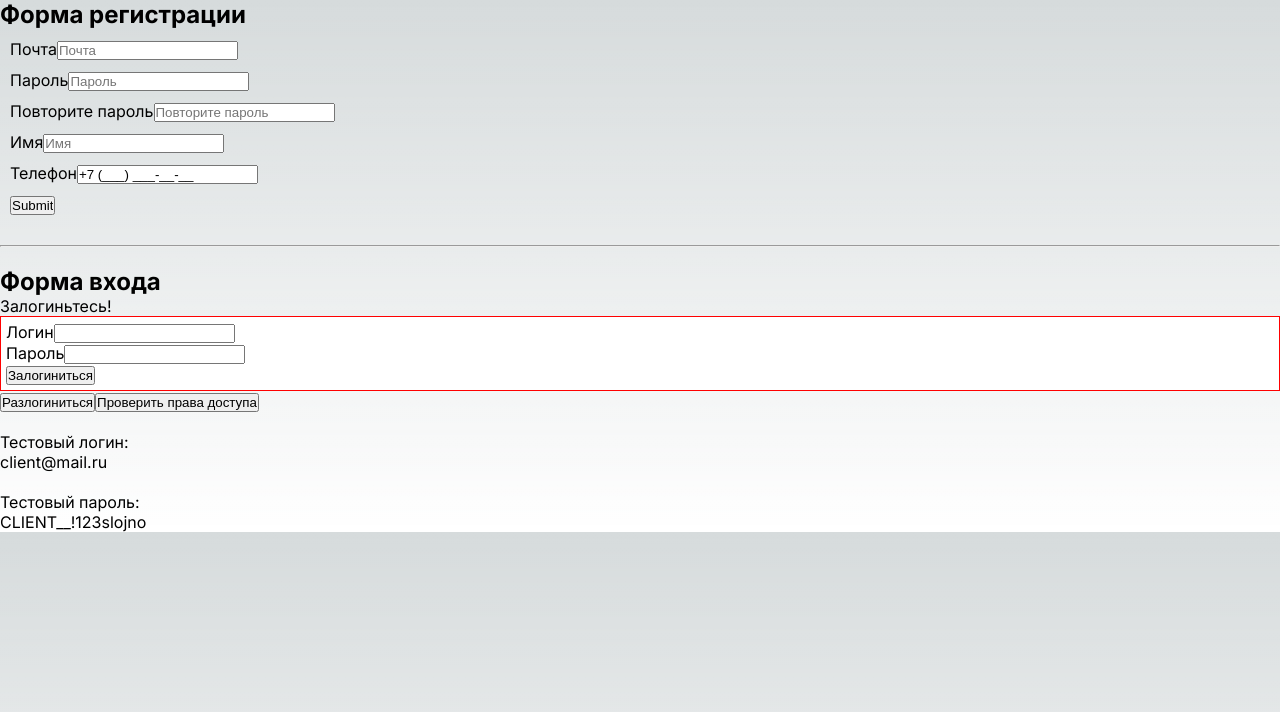
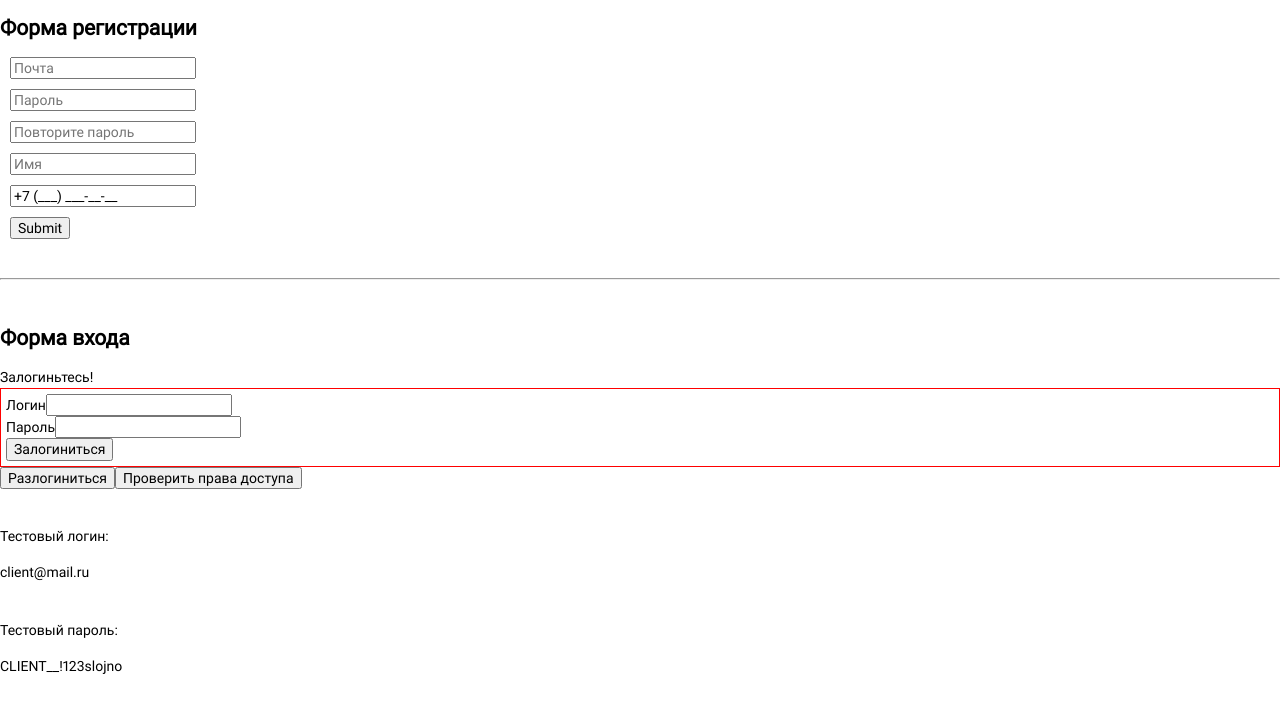
Before and after one commit to utavegu/medieval-store-client, a Next.js app: page / in a window 1280 px wide. Shown: the top 712 px of the page. Built offline with nearby package versions, Linux system fonts and the light colour scheme.

Commit message:
feat: add fonts and base styles

```diff
--- a/src/app/layout.tsx
+++ b/src/app/layout.tsx
@@ -1,8 +1,9 @@
 import MobxProvider from '@/store/context';
-import './globals.css';
-import { Inter } from 'next/font/google';
+// import './globals.css';
+import '../styles/index.css';
+// import { Inter } from 'next/font/google';
 
-const inter = Inter({ subsets: ['latin'] });
+// const inter = Inter({ subsets: ['latin'] });
 
 export const metadata = {
   title: 'Create Next App',
@@ -12,7 +13,8 @@ export const metadata = {
 export default function RootLayout({ children }: { children: React.ReactNode }) {
   return (
     <html lang="en">
-      <body className={inter.className}>
+      {/* <body className={inter.className}> */}
+      <body>
         <MobxProvider>{children}</MobxProvider>
       </body>
     </html>
--- /dev/null
+++ b/src/styles/fonts.css
@@ -0,0 +1,33 @@
+@font-face {
+  font-family: 'Roboto Regular';
+  font-style: normal;
+  font-weight: 400;
+
+  /* TODO: В Нексте в паблик вроде как-то иначе можно и нужно попадать, почитай доку */
+  src: url('../../public/fonts/Roboto-Regular.ttf');
+  font-display: swap;
+}
+
+@font-face {
+  font-family: 'Roboto Medium';
+  font-style: normal;
+  font-weight: 500;
+
+  /* TODO: В Нексте в паблик вроде как-то иначе можно и нужно попадать, почитай доку */
+  src: url('../../public/fonts/Roboto-Medium.ttf');
+  font-display: swap;
+}
+
+/*
+Лучше woff, конечно, если будет
+
+100 Thin (Hairline)
+200 Extra Light (Ultra Light)
+300 Light
+400 Normal (Regular)
+500 Medium
+600 Semi Bold (Demi Bold)
+700 Bold
+800 Extra Bold (Ultra Bold)
+900 Black (Heavy)
+*/
--- /dev/null
+++ b/src/styles/global.css
@@ -0,0 +1,47 @@
+html {
+  box-sizing: border-box;
+}
+
+*,
+*::before,
+*::after {
+  box-sizing: inherit;
+}
+
+body {
+  /* overflow-x: hidden; TODO: Не помню зачем, пока закомментирую */
+  font: var(--main-text);
+  font-feature-settings: 'pnum' on, 'lnum' on;
+  font-variant-numeric: lining-nums;
+  color: var(--main-text-color);
+  background: var(--main-background-color);
+  -webkit-font-smoothing: antialiased;
+  -moz-osx-font-smoothing: grayscale;
+}
+
+a {
+  color: inherit;
+  text-decoration: none;
+}
+
+img {
+  max-width: 100%;
+  height: auto;
+}
+
+.visually-hidden {
+  position: absolute;
+  width: 1px;
+  height: 1px;
+  padding: 0;
+  margin: -1px;
+  overflow: hidden;
+  clip: rect(0, 0, 0, 0);
+  clip-path: inset(100%);
+  white-space: nowrap;
+  border: 0;
+}
+
+/* .prohibit-scrolling {
+  overflow: hidden;
+} */
--- /dev/null
+++ b/src/styles/index.css
@@ -0,0 +1,4 @@
+@import url('fonts');
+@import url('normalize');
+@import url('variables');
+@import url('global');
--- /dev/null
+++ b/src/styles/variables.css
@@ -0,0 +1,37 @@
+:root {
+  /* fonts */
+  --main-text: 400 14px/22px 'Roboto Regular', oxygen, ubuntu, helvetica, arial, sans-serif;
+  --heading-text: 500 16px/24px 'Roboto Medium', oxygen, ubuntu, helvetica, arial, sans-serif;
+  --label-text: 500 12px/16px 'Roboto Medium', oxygen, ubuntu, helvetica, arial, sans-serif;
+  --card-description-text: 400 12px/20px 'Roboto Regular', oxygen, ubuntu, helvetica, arial, sans-serif;
+  --font-card-main-heading: 500 28px/28px 'Roboto Medium', oxygen, ubuntu, helvetica, arial, sans-serif;
+  --font-card-secondary-heading: 500 24px/28px 'Roboto Medium', oxygen, ubuntu, helvetica, arial, sans-serif;
+  --font-card-third-heading: 500 20px/24px 'Roboto Medium', oxygen, ubuntu, helvetica, arial, sans-serif;
+  --font-card-fourth-heading: 500 18px/22px 'Roboto Medium', oxygen, ubuntu, helvetica, arial, sans-serif;
+  --font-card-ordinary-text: 400 15px/24px 'Roboto Regular', oxygen, ubuntu, helvetica, arial, sans-serif;
+  --font-card-secondary-text: 400 13px/20px 'Roboto Regular', oxygen, ubuntu, helvetica, arial, sans-serif;
+  --font-logo-text: 700 30px/20px 'Roboto Regular', oxygen, ubuntu, helvetica, arial, sans-serif;
+
+  /* colors */
+  --main-text-color: #000;
+  --main-background-color: #fff;
+  --main-header-color: #17191c;
+  --blue: #1890ff;
+  --widgets-examples-background: #f0f2f5;
+  --slider-buttons-color: #f5f5f5;
+  --borders-color: #e4e4e4;
+  --modal-header-shadow-color: #f0f0f0;
+  --search-border-color: #d9d9d9;
+  --canvas-background-color: #b1b1b1;
+  --header-icons-color: #2e3033;
+  --card-description-color: #8c8c8c;
+
+  /* media */
+  --mobile-width: 375px;
+  --tablet-width: 768px;
+  --desktop-width: 1440px;
+
+  /* stacking context */
+  --control-block-z-index: 9998;
+  --modal-overlay-z-index: 9999;
+}
```
Also changed, not shown: public/fonts/Roboto-Medium.ttf (added), public/fonts/Roboto-Regular.ttf (added), src/styles/normalize.css (added).
